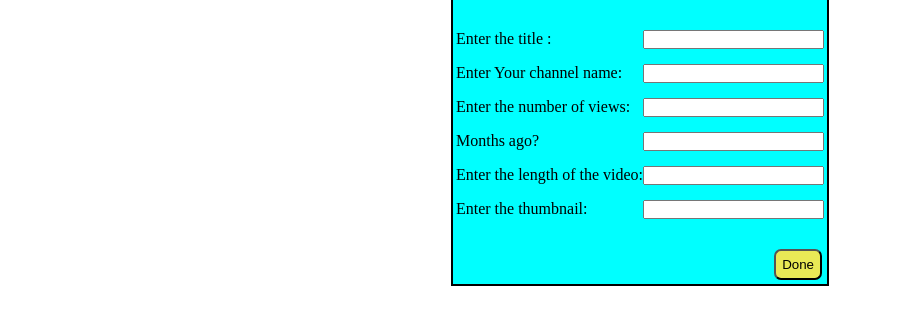
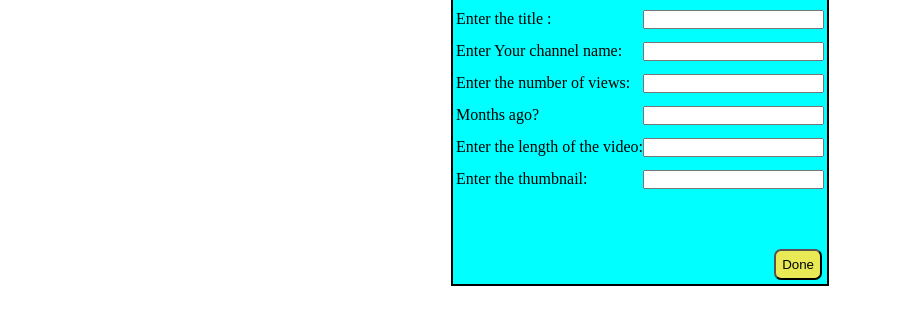
Before and after one commit to Talhanasar/youtube-card, a plain HTML site: page index.html in a window 1280 px wide. Both pictures are taken after a click on the element "Add a new card". Shown: the part 283-608 px from the top of the page, without its empty margins (0-923 px from the left). Drawn offline with Linux system fonts and the light colour scheme.

Commit message:
Update css

```diff
--- a/index.html
+++ b/index.html
@@ -34,7 +34,6 @@
         <div class="form">
             <h1>Form</h1>
             <p id="wrong">Please fill up all the fields</p>
-            <i class="fa-solid fa-circle-xmark"></i>
             <div class="fill">
                 <label for="title"> Enter the title : </label>
                 <input type="text" name="title" id="title">
@@ -59,6 +58,7 @@
                 <label for="link">Enter the thumbnail: </label>
                 <input type="text" name="link" id="link">
             </div>
+            <i class="fa-solid fa-circle-xmark"></i>
             <button class="done">Done</button>
         </div>
     </div>
--- a/style.css
+++ b/style.css
@@ -95,7 +95,7 @@ img{
     display: none;
 }
 .fill{
-    margin: 15px 0;
+    margin: 13px 0;
     display: flex;
     justify-content: space-between;
 }
```
